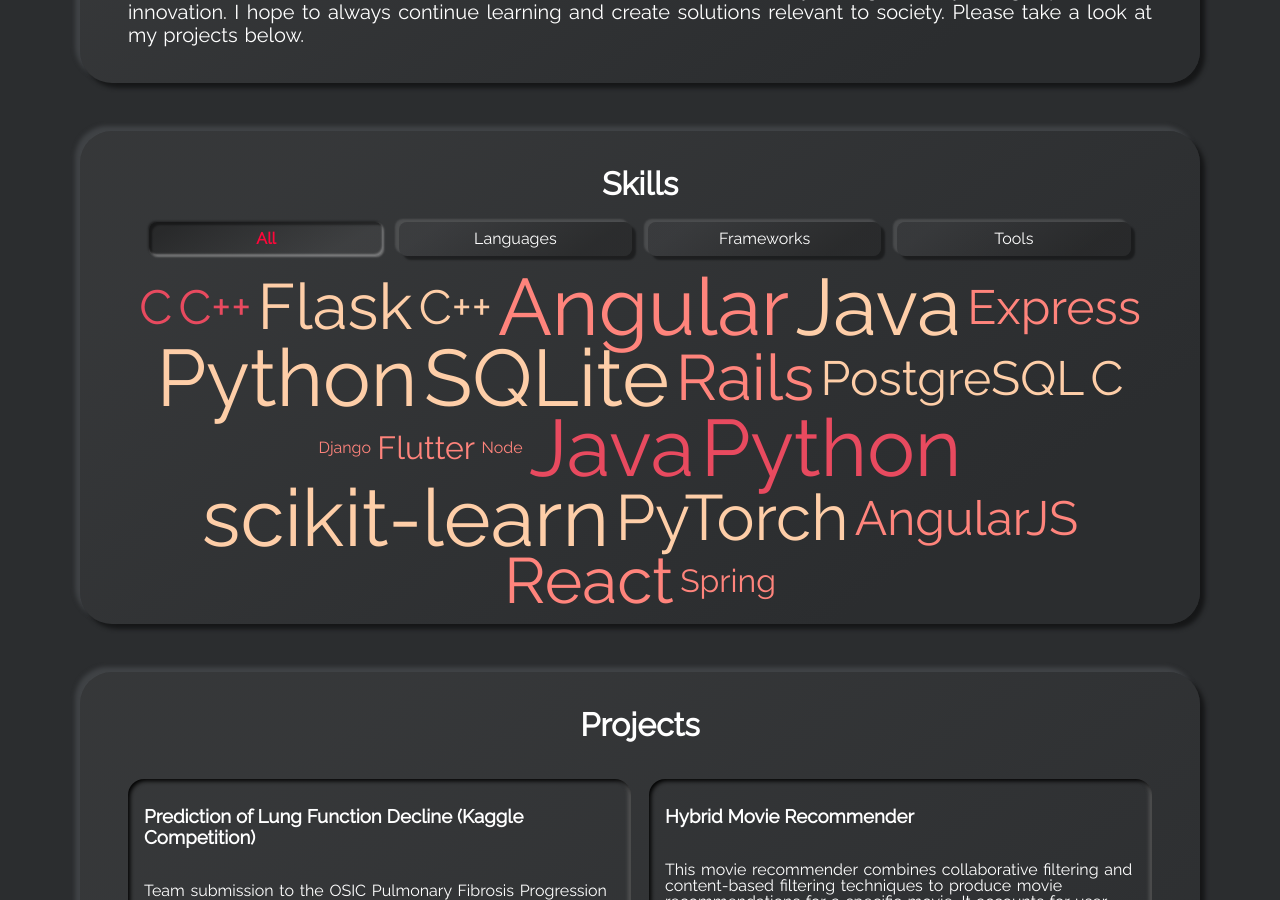
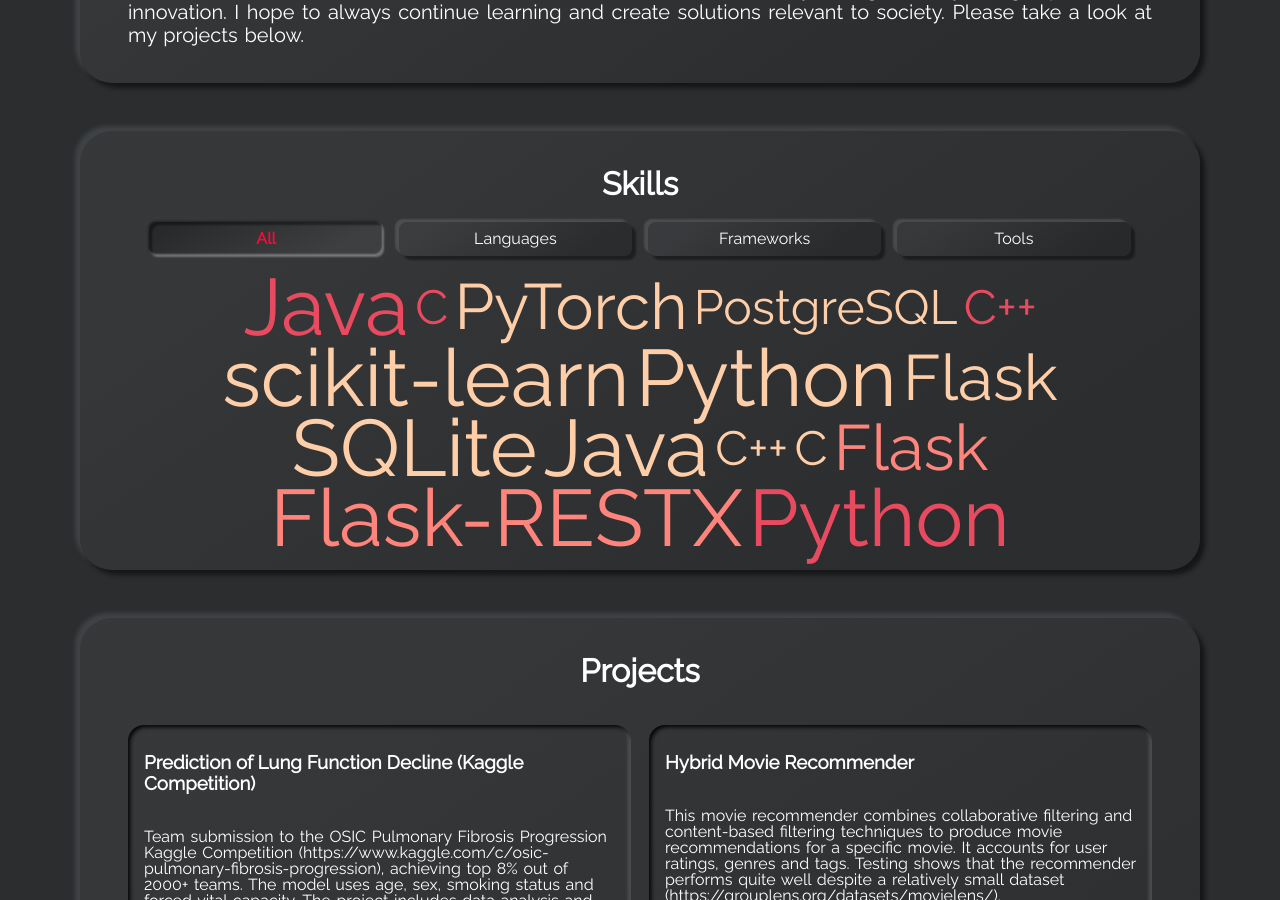
Before and after one commit to maxchen8920/maxchen8920.github.io, a Jekyll site: the page built from index.html, in a window 1280 px wide and 900 px high, scrolled down 1265 px. Built offline with Jekyll 4.4.1, drawn with Linux system fonts in a browser that asks for light colours.

Commit message:
Update skills-frameworks.yml

```diff
--- a/_data/skills-frameworks.yml
+++ b/_data/skills-frameworks.yml
@@ -5,29 +5,8 @@
 # - name: Framework
 #   weight: 5
 
-- name: Angular
-  weight: 5
-
-- name: AngularJS
-  weight: 3
-
-- name: React
+- name: Flask
   weight: 4
 
-- name: Node
-  weight: 1
-
-- name: Flutter
-  weight: 2
-
-- name: Express
-  weight: 3
-
-- name: Django
-  weight: 1
-
-- name: Spring
-  weight: 2
-
-- name: Rails
-  weight: 4
+- name: Flask-RESTX
+  weight: 5
```
